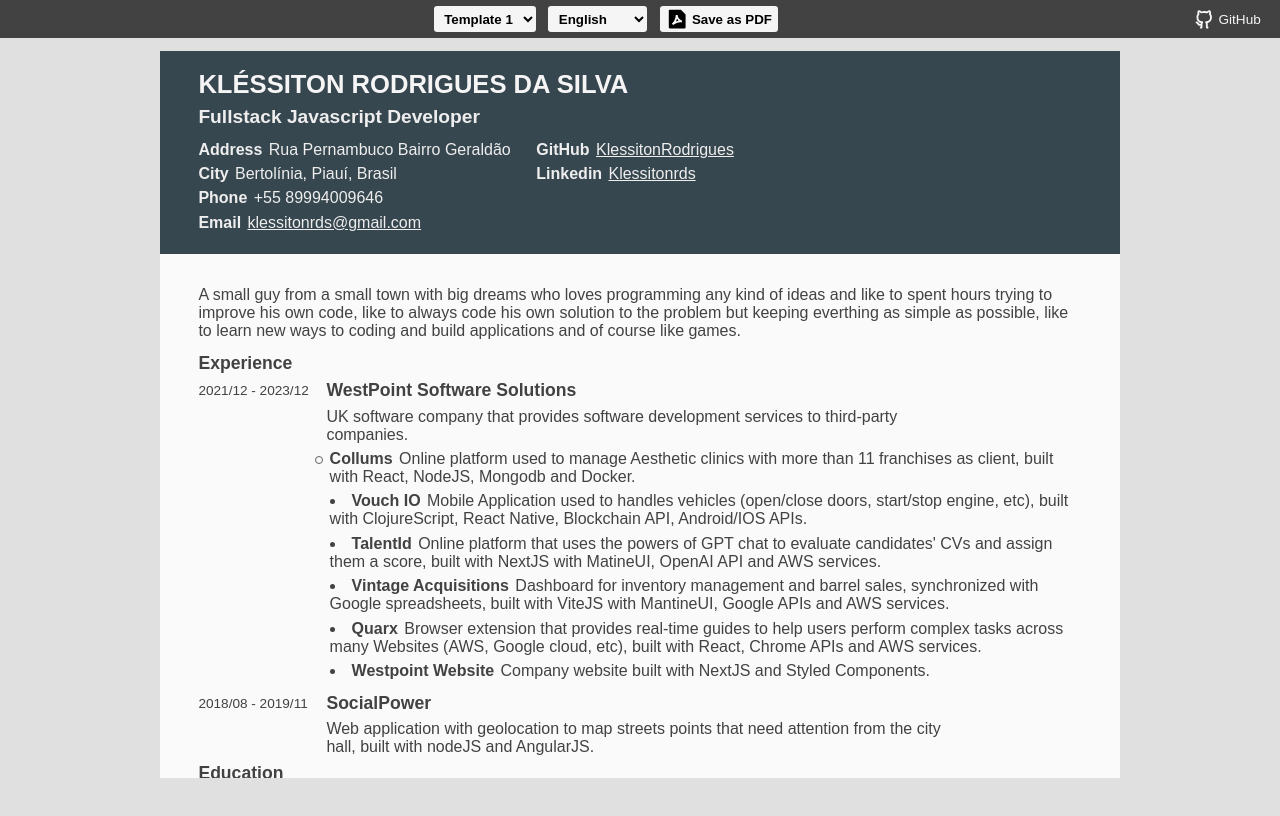
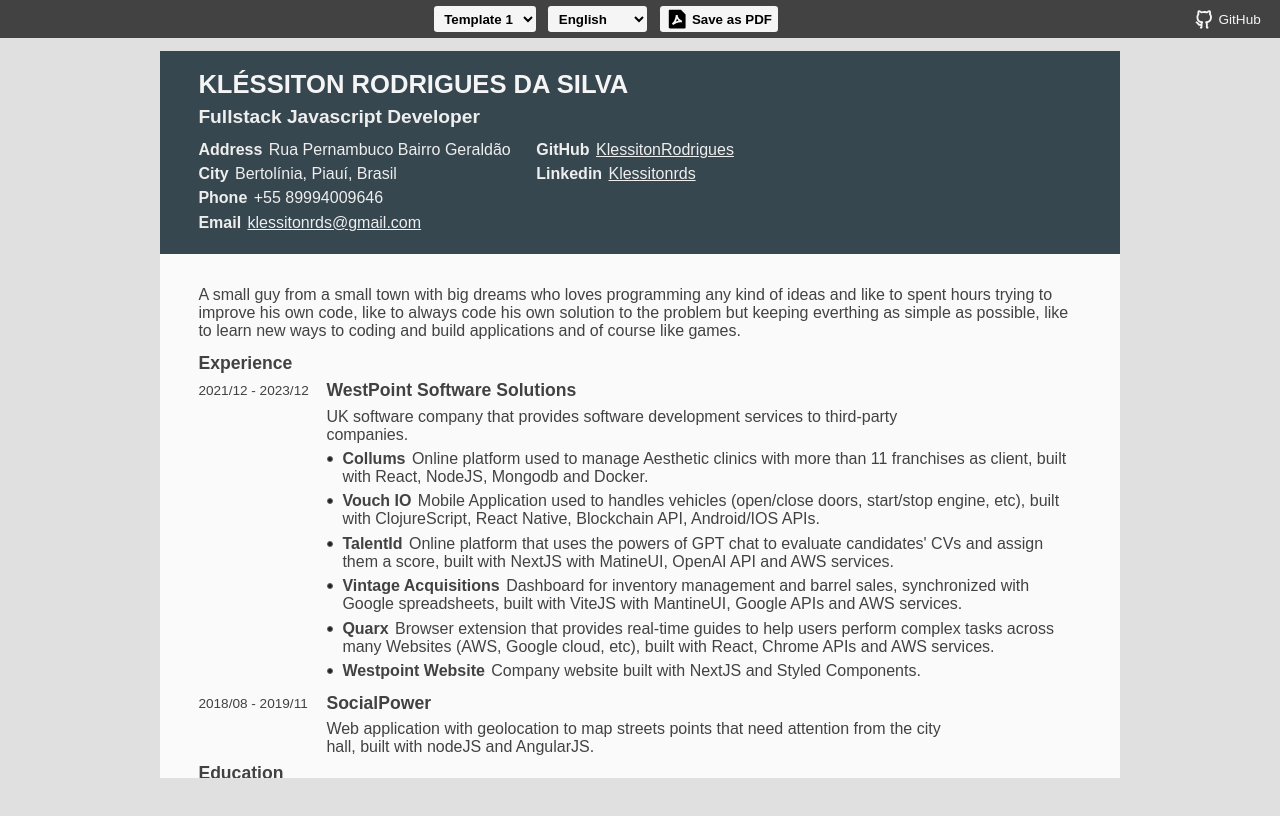
Before and after one commit to KlessitonRodrigues/personal-cv, a React app: page / in a window 1280 px wide. Shown: the top 816 px of the page. Built offline with nearby package versions, Linux system fonts and the light colour scheme; a web font is replaced by a local one.

Commit message:
chore: update bullet list style

```diff
--- a/src/UI/base/StyledComponents/List.ts
+++ b/src/UI/base/StyledComponents/List.ts
@@ -2,7 +2,13 @@
 
 export const List = styled.ul(
   ({ theme }) => css`
-    padding-left: ${theme.size(6)};
+    list-style: none;
+    padding-left: ${theme.size(5)};
+    margin: ${theme.size(2)} 0;
+
+    li {
+      margin-bottom: ${theme.size(2)};
+    }
   `,
 );
 
@@ -13,12 +19,17 @@
 
     &::after {
       content: '';
-      padding: 3px;
+      padding: 2px;
       border: 1px solid ${theme.colors.text3};
+      background-color: ${theme.colors.text1};
       border-radius: 50%;
       position: absolute;
       left: -15px;
       top: 6px;
     }
+
+    b {
+      margin-right: ${theme.size(2)};
+    }
   `,
 );
--- a/src/UI/components/CvTemplate1/Education.tsx
+++ b/src/UI/components/CvTemplate1/Education.tsx
@@ -1,6 +1,7 @@
+import { List, ListItem } from 'src/UI/base/StyledComponents/List';
 import Text from 'src/UI/base/Text';
 
-import { Columns, Dates, List, Title } from './styled';
+import { Columns, Dates, Title } from './styled';
 
 export const CVEducation = () => {
   return (
@@ -17,16 +18,14 @@
           <Title>
             <Text path="education_udemy_title" />
           </Title>
-          <p>
-            <List>
-              <li>Clojure Introduction</li>
-              <li>Java with SQL Databases</li>
-              <li>Saverless Applications on AWS</li>
-              <li>Typescript with NodeJS, SQL and noSQL Databases</li>
-              <li>ReactJS with Redux</li>
-              <li>English Step-by-Step</li>
-            </List>
-          </p>
+          <List>
+            <ListItem>Clojure Introduction</ListItem>
+            <ListItem>Java with SQL Databases</ListItem>
+            <ListItem>Saverless AppListItemcations on AWS</ListItem>
+            <ListItem>Typescript with NodeJS, SQL and noSQL Databases</ListItem>
+            <ListItem>ReactJS with Redux</ListItem>
+            <ListItem>EngListItemsh Step-by-Step</ListItem>
+          </List>
         </div>
       </Columns>
 
--- a/src/UI/components/CvTemplate1/Experience.tsx
+++ b/src/UI/components/CvTemplate1/Experience.tsx
@@ -1,8 +1,7 @@
+import { List, ListItem } from 'src/UI/base/StyledComponents/List';
 import Text from 'src/UI/base/Text';
 
-import { ListItem } from 'UI/base/StyledComponents/List';
-
-import { Columns, Dates, Label, List, Title } from './styled';
+import { Columns, Dates, Label, Title } from './styled';
 
 export const CVExperience = () => {
   return (
@@ -23,41 +22,29 @@
 
           <List>
             <ListItem>
-              <Label>
               <b>Collums</b>
               <Text path="experience_collums_text" />
-              </Label>
             </ListItem>
-            <li>
-              <Label>
+            <ListItem>
               <b>Vouch IO</b>
               <Text path="experience_vouchio_text" />
-              </Label>
-            </li>
-            <li>
-              <Label>
+            </ListItem>
+            <ListItem>
               <b>TalentId</b>
               <Text path="experience_talentId_text" />
-              </Label>
-            </li>
-            <li>
-              <Label>
+            </ListItem>
+            <ListItem>
               <b>Vintage Acquisitions</b>
               <Text path="experience_vintage_text" />
-              </Label>
-            </li>
-            <li>
-              <Label>
+            </ListItem>
+            <ListItem>
               <b>Quarx</b>
               <Text path="experience_quarx_text" />
-              </Label>
-            </li>
-            <li>
-              <Label>
+            </ListItem>
+            <ListItem>
               <b>Westpoint Website</b>
               <Text path="experience_website_text" />
-              </Label>
-            </li>
+            </ListItem>
           </List>
         </div>
       </Columns>
--- a/src/UI/components/CvTemplate1/styled.ts
+++ b/src/UI/components/CvTemplate1/styled.ts
@@ -73,15 +73,3 @@
     margin-top: ${theme.size(0.75)};
   `,
 );
-
-export const List = styled.ul(
-  ({ theme }) => css`
-    list-style: disc inside;
-    padding-left: ${theme.size(1)};
-    margin: ${theme.size(2)} 0;
-
-    li {
-      margin-bottom: ${theme.size(2)};
-    }
-  `,
-);
--- a/tsconfig.json
+++ b/tsconfig.json
@@ -11,8 +11,7 @@
     "sourceMap": true,
     "baseUrl": ".",
     "paths": {
-      "src/*": ["./src/*"],
-      "UI/*": ["./src/UI/*"]
+      "src/*": ["./src/*"]
     }
   },
   "include": ["src/"]
```
Lines whose indentation alone changed are shown as unchanged.
